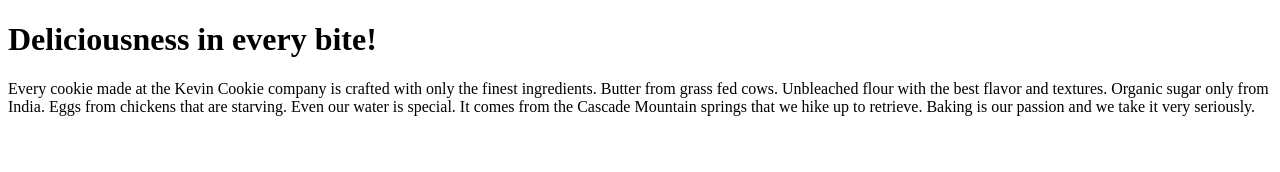
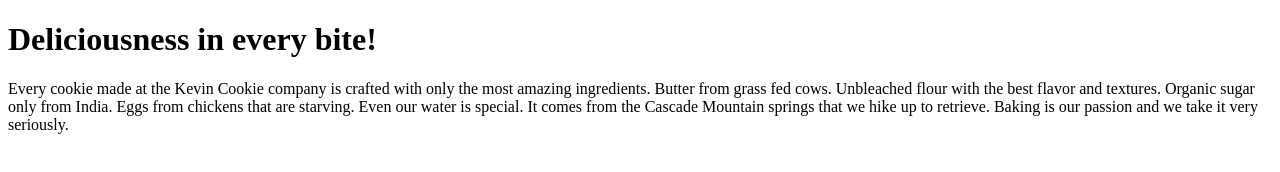
Before and after one commit to million-9/intro-git-hub, a plain HTML site: page index.htm in a window 1280 px wide. Drawn offline with Linux system fonts and the light colour scheme.

Commit message:
upadted index text

```diff
--- a/index.htm
+++ b/index.htm
@@ -3,7 +3,7 @@
 <body>
 
 <h1>Deliciousness in every bite!</h1>
-<p>Every cookie made at the Kevin Cookie company is crafted with only the finest ingredients. Butter from grass fed cows. Unbleached flour with the best flavor and textures. Organic sugar only from India. Eggs from chickens that are starving. Even our water is special. It comes from the Cascade Mountain springs that we hike up to retrieve. Baking is our passion and we take it very seriously.</p>
+<p>Every cookie made at the Kevin Cookie company is crafted with only the most amazing ingredients. Butter from grass fed cows. Unbleached flour with the best flavor and textures. Organic sugar only from India. Eggs from chickens that are starving. Even our water is special. It comes from the Cascade Mountain springs that we hike up to retrieve. Baking is our passion and we take it very seriously.</p>
 
 </body>
 </html>
```
